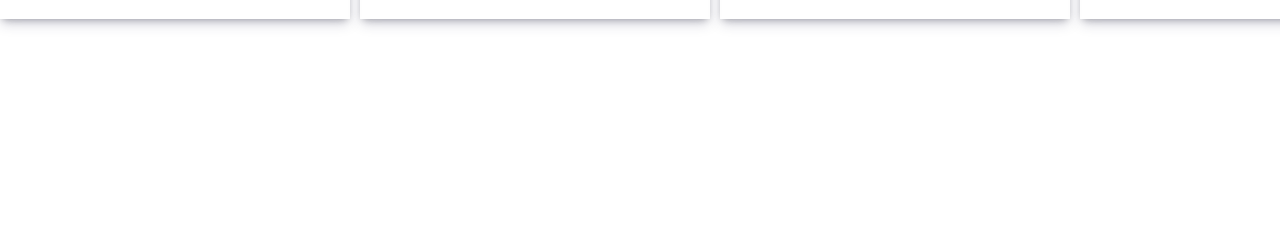
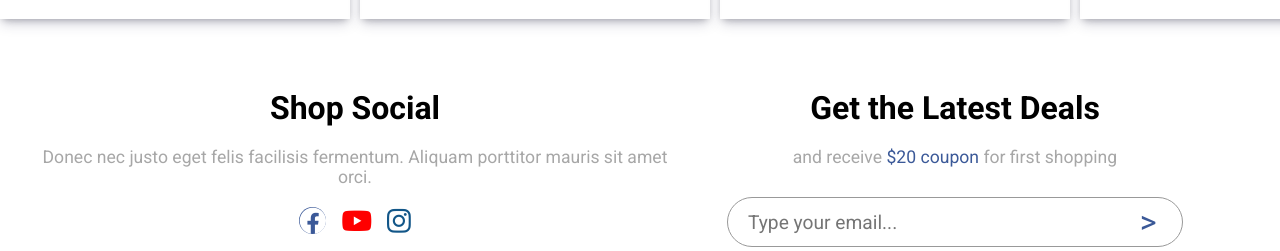
Before and after one commit to oshi2005/project-molla, a React (Create React App) app: page / in a window 1280 px wide. Shown: the part 4770-5021 px from the top of the page. Before the commit the page ends 4839 px from the top, so only its background shows below. Built offline with nearby package versions, Linux system fonts and the light colour scheme.

Commit message:
update contact

```diff
--- a/src/App.css
+++ b/src/App.css
@@ -5,3 +5,9 @@
   box-sizing: border-box;
   font-family: "Roboto", sans-serif;
 }
+
+.grid {
+  max-width: 1200px;
+  margin: 0 auto;
+  width: 100%;
+}
--- /dev/null
+++ b/src/Components/Contact.jsx
@@ -0,0 +1,23 @@
+import React from 'react'
+import '../asset/css/Contact.css'
+export default function Contact() {
+  return (
+    <div className='container-contact grid'>
+        <div className="r-contact">
+             <h3 className='headding'>Shop Social</h3>
+             <p className='paragraph'>Donec nec justo eget felis facilisis fermentum. Aliquam porttitor mauris sit amet orci.</p>
+             <div className="icon-contact">
+             <i class="fa-brands fa-facebook"></i>
+             <i class="fa-brands fa-youtube"></i>
+             <i class="fa-brands fa-instagram"></i>
+             </div>
+        </div>
+        <div className="l-contact">
+            <h3 className='headding'>Get the Latest Deals</h3>
+            <p className='paragraph'>and receive <span>$20 coupon</span> for first shopping</p>
+            <input type="text" placeholder="Type your email..." className='input-email'></input>
+            <button className='btn-email'>&gt;</button>
+        </div>
+    </div>
+  )
+}
--- a/src/Components/Products.jsx
+++ b/src/Components/Products.jsx
@@ -1,6 +1,5 @@
 import React from "react";
-import { useState, useEffect } from "react";
-import axios from "axios";
+import { useState } from "react";
 import "../asset/css/Products.css";
 import { dataProducts } from "../Sdata";
 export default function Products() {
--- /dev/null
+++ b/src/asset/css/Contact.css
@@ -0,0 +1,91 @@
+.container-contact {
+  display: flex;
+  justify-content: space-between;
+
+}
+.container-contact > .r-contact {
+  text-align: center;
+}
+.headding {
+  font-size: 2rem;
+  margin-top: 20px;
+  margin-bottom: 20px;
+}
+.paragraph {
+  font-size: 1.1rem;
+  color: #a7a7a7;
+}
+.container-contact > .r-contact > .icon-contact {
+  width: 100%;
+  max-width: 300px;
+  margin: 20px auto;
+
+  gap: 15px;
+
+  display: flex;
+  align-items: center;
+  justify-content: center;
+}
+
+.container-contact > .r-contact > .icon-contact > i:nth-child(1) {
+  color: white;
+  background: #3b5998;
+  border-radius: 50%;
+  font-size: 1.7rem;
+}
+.container-contact > .r-contact > .icon-contact > i:nth-child(2) {
+  color: red;
+  background: white;
+  border-radius: 50%;
+  font-size: 1.7rem;
+}
+.container-contact > .r-contact > .icon-contact > i:nth-child(3) {
+  background: white;
+  color: #125688;
+  border-radius: 50%;
+  font-size: 1.7rem;
+}
+.container-contact > .l-contact {
+    text-align: center;
+    width: 600px;
+  }
+
+
+.container-contact > .l-contact>p>span{
+    color: #3b5998;
+}
+.input-email{
+    margin-top: 30px;
+    border: 1px solid #999;
+    border-radius: 50rem;
+    font-size: 1.2rem;
+    height: 50px;
+    outline: none;
+    overflow: hidden;
+    padding: 0 72px 0 20px;
+    transition: all .2s ease;
+    width: 80%;
+
+    position: relative;
+}
+.input-email:focus {
+    border-color: blue;
+}
+.btn-email{
+    width: 70px;
+    height: 50px;
+    position: absolute;
+    margin-top: 30px;
+    margin-left: -70px;
+    border-radius:  0 50rem 50rem 0;
+    font-size: 2rem;
+    color: #3b5998;
+    border: none;
+    background: none;
+    transition: all .3s ease;
+
+}
+.btn-email:hover{
+    background: #3b5998;
+    color: white;
+}
--- a/src/pages/Homes.jsx
+++ b/src/pages/Homes.jsx
@@ -1,6 +1,7 @@
 import React from "react";
 import Branch from "../Components/Branch";
 import Catogeries from "../Components/Categories";
+import Contact from "../Components/Contact";
 import Header from "../Components/Header/Header";
 import Products from "../Components/Products";
 import Sliderbar from "../Components/Sliderbar";
@@ -12,8 +13,8 @@
       <Sliderbar />
       <Branch />
       <Catogeries />
-
       <Products />
+      <Contact />
     </div>
   );
 }
```
